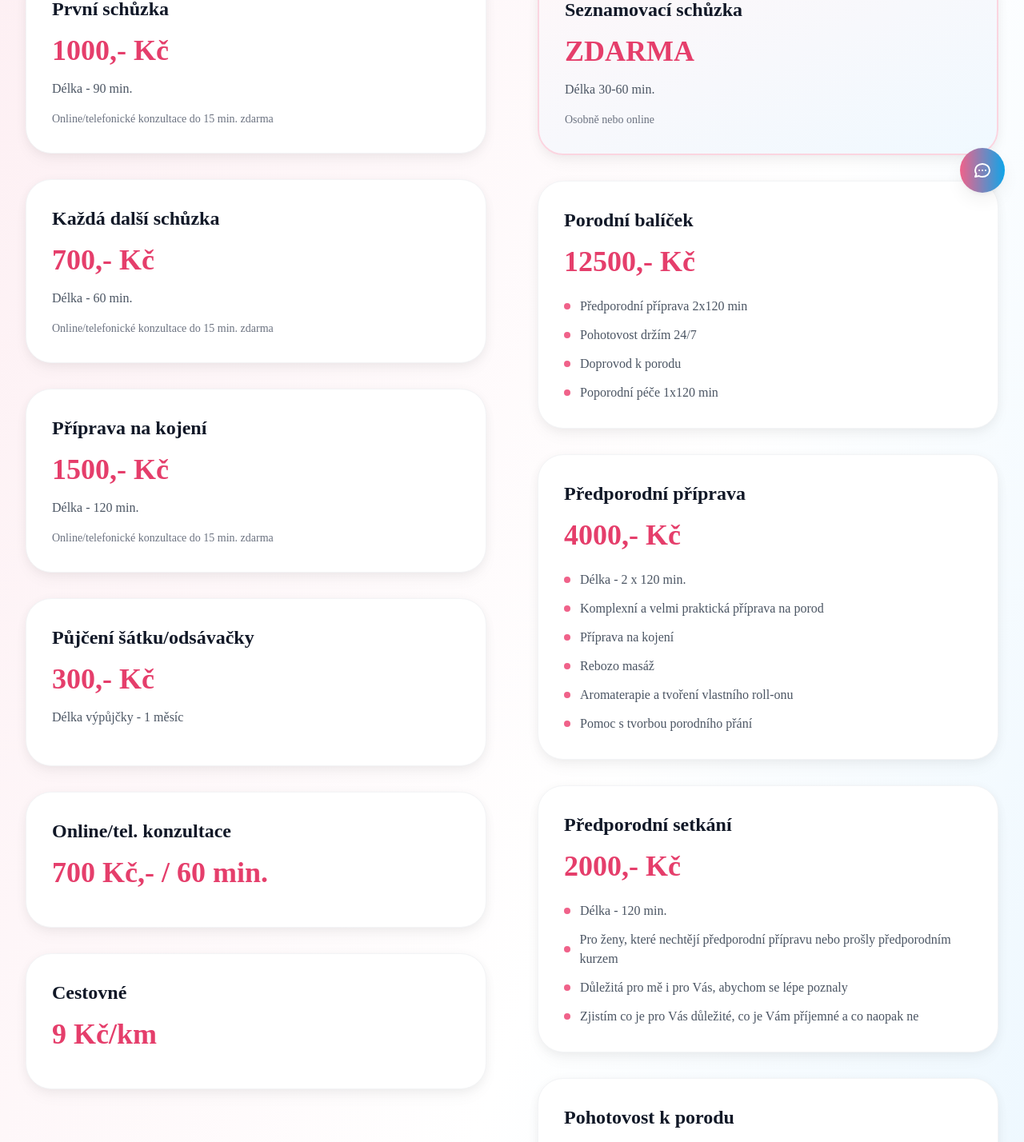
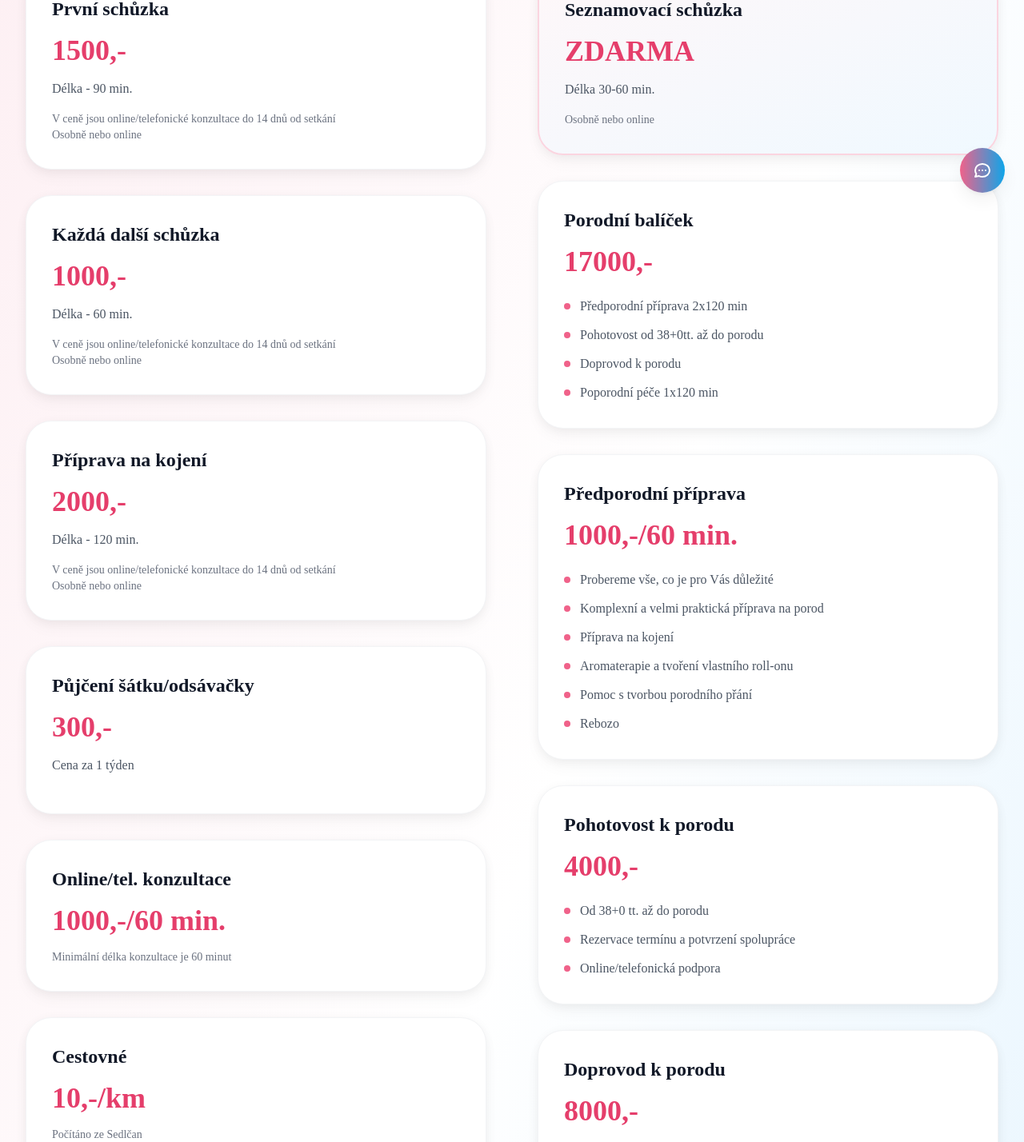
Before and after one commit to stiffold/kataka-web, a React (Create React App) app: page /cenik in a window 1280 px wide. Shown: the part 535-1963 px from the top of the page at 80% size. Built offline with nearby package versions, Linux system fonts and the light colour scheme.

Commit message:
zmeny v hero sectionu a kontaktnim formulari

```diff
--- a/package.json
+++ b/package.json
@@ -9,12 +9,15 @@
     "@testing-library/react": "^16.3.0",
     "@testing-library/user-event": "^13.5.0",
     "@types/jest": "^27.5.2",
+    "@types/leaflet": "^1.9.21",
     "@types/react": "^18.2.79",
     "@types/react-dom": "^18.2.25",
     "@types/react-router-dom": "^5.3.3",
+    "leaflet": "^1.9.4",
     "react": "^18.2.0",
     "react-dom": "^18.2.0",
     "react-ga4": "^2.1.0",
+    "react-leaflet": "^4.2.1",
     "react-particles": "^2.12.2",
     "react-router-dom": "^7.8.2",
     "react-scripts": "5.0.1",
--- a/src/pages/About.tsx
+++ b/src/pages/About.tsx
@@ -2,7 +2,7 @@ import React from 'react';
 
 const About: React.FC = () => {
   const qualifications = [
-    "Porodní dula-absolventka u České asociace dul (ČAD)",
+    "Certifikovaná porodní dula u České asociace dul (ČAD)",
     "Certifikovaná laktační poradkyně o.z. MAMILA (od ledna 2023)",
     "Vystudovaná střední a vyšší zdravotnická škola",
     "Zkušenosti z porodních sálů a oddělení šestinedělí"
@@ -71,7 +71,7 @@ const About: React.FC = () => {
                     Vystudovala jsem střední a vyšší zdravotnickou školu. Už při studiu jsem byla nejraději na porodních sálech a na oddělení šestinedělí :)
                   </p>
                   <p>
-                    Nyní jsem porodní dula-absolventka u České asociace dul (ČAD), jsem tedy dula v zácviku a výhodou pro Vás je nižší cena této služby.
+                    Jsem certifikovaná porodní dula u České asociace dul (ČAD).
                   </p>
                   <p>
                     Od ledna 2023 jsem certifikovaná laktační poradkyně o.z. MAMILA. Tato práce mě velmi baví a naplňuje.
--- a/src/pages/Contact.tsx
+++ b/src/pages/Contact.tsx
@@ -123,7 +123,7 @@ const Contact: React.FC = () => {
                     <div>
                       <p className="text-sm text-gray-500">Působnost</p>
                       <p className="text-lg font-medium text-gray-900">
-                        Benešov, Bystřice, Příbram, Neveklov, Votice, Týnec nad Sázavou, Milevsko, Sedlec-Prčice, Petrovice, Dobříš, Kamýk nad Vltavou, Nový Knín, Mníšek pod Brdy, Štěchovice, Sedlčany
+                        Sedlčany, Benešov, Bystřice, Příbram, Neveklov, Votice, Týnec nad Sázavou, Milevsko, Sedlec-Prčice, Petrovice, Dobříš, Kamýk nad Vltavou, Nový Knín
                       </p>
                     </div>
                   </div>
--- a/src/pages/Home.tsx
+++ b/src/pages/Home.tsx
@@ -190,7 +190,7 @@ const Home: React.FC = () => {
                 </p>
                 <div className="bg-gradient-to-r from-pink-100/70 to-rose-100/70 rounded-2xl p-6 border border-pink-200/50">
                   <p className="text-gray-800 font-body font-semibold leading-relaxed text-lg">
-                    Benešov, Bystřice, Příbram, Neveklov, Votice, Týnec nad Sázavou, Milevsko, Sedlec-Prčice, Petrovice, Dobříš, Kamýk nad Vltavou, Nový Knín, Mníšek pod Brdy, Štěchovice, Sedlčany, Hořovice, Tábor
+                    Sedlčany, Benešov, Bystřice, Příbram, Neveklov, Votice, Týnec nad Sázavou, Milevsko, Sedlec-Prčice, Petrovice, Dobříš, Kamýk nad Vltavou, Nový Knín
                   </p>
                 </div>
               </div>
--- a/src/pages/Pricing.tsx
+++ b/src/pages/Pricing.tsx
@@ -24,49 +24,54 @@ const Pricing: React.FC = () => {
             <div className="group">
               <div className="bg-white rounded-3xl p-8 shadow-soft hover:shadow-soft-lg transition-all duration-300 transform hover:-translate-y-2 border border-gray-100">
                 <h3 className="text-2xl font-semibold text-gray-900 mb-4">První schůzka</h3>
-                <div className="text-4xl font-bold text-primary-600 mb-4">1000,- Kč</div>
+                <div className="text-4xl font-bold text-primary-600 mb-4">1500,-</div>
                 <p className="text-gray-600 mb-4">Délka - 90 min.</p>
-                <p className="text-sm text-gray-500">Online/telefonické konzultace do 15 min. zdarma</p>
+                <p className="text-sm text-gray-500">V ceně jsou online/telefonické konzultace do 14 dnů od setkání</p>
+                <p className="text-sm text-gray-500">Osobně nebo online</p>
               </div>
             </div>
 
             <div className="group">
               <div className="bg-white rounded-3xl p-8 shadow-soft hover:shadow-soft-lg transition-all duration-300 transform hover:-translate-y-2 border border-gray-100">
                 <h3 className="text-2xl font-semibold text-gray-900 mb-4">Každá další schůzka</h3>
-                <div className="text-4xl font-bold text-primary-600 mb-4">700,- Kč</div>
+                <div className="text-4xl font-bold text-primary-600 mb-4">1000,-</div>
                 <p className="text-gray-600 mb-4">Délka - 60 min.</p>
-                <p className="text-sm text-gray-500">Online/telefonické konzultace do 15 min. zdarma</p>
+                <p className="text-sm text-gray-500">V ceně jsou online/telefonické konzultace do 14 dnů od setkání</p>
+                <p className="text-sm text-gray-500">Osobně nebo online</p>
               </div>
             </div>
 
             <div className="group">
               <div className="bg-white rounded-3xl p-8 shadow-soft hover:shadow-soft-lg transition-all duration-300 transform hover:-translate-y-2 border border-gray-100">
                 <h3 className="text-2xl font-semibold text-gray-900 mb-4">Příprava na kojení</h3>
-                <div className="text-4xl font-bold text-primary-600 mb-4">1500,- Kč</div>
+                <div className="text-4xl font-bold text-primary-600 mb-4">2000,-</div>
                 <p className="text-gray-600 mb-4">Délka - 120 min.</p>
-                <p className="text-sm text-gray-500">Online/telefonické konzultace do 15 min. zdarma</p>
+                <p className="text-sm text-gray-500">V ceně jsou online/telefonické konzultace do 14 dnů od setkání</p>
+                <p className="text-sm text-gray-500">Osobně nebo online</p>
               </div>
             </div>
 
             <div className="group">
               <div className="bg-white rounded-3xl p-8 shadow-soft hover:shadow-soft-lg transition-all duration-300 transform hover:-translate-y-2 border border-gray-100">
                 <h3 className="text-2xl font-semibold text-gray-900 mb-4">Půjčení šátku/odsávačky</h3>
-                <div className="text-4xl font-bold text-primary-600 mb-4">300,- Kč</div>
-                <p className="text-gray-600 mb-4">Délka výpůjčky - 1 měsíc</p>
+                <div className="text-4xl font-bold text-primary-600 mb-4">300,-</div>
+                <p className="text-gray-600 mb-4">Cena za 1 týden</p>
               </div>
             </div>
 
             <div className="group">
               <div className="bg-white rounded-3xl p-8 shadow-soft hover:shadow-soft-lg transition-all duration-300 transform hover:-translate-y-2 border border-gray-100">
                 <h3 className="text-2xl font-semibold text-gray-900 mb-4">Online/tel. konzultace</h3>
-                <div className="text-4xl font-bold text-primary-600 mb-4">700 Kč,- / 60 min.</div>
+                <div className="text-4xl font-bold text-primary-600 mb-4">1000,-/60 min.</div>
+                <p className="text-sm text-gray-500">Minimální délka konzultace je 60 minut</p>
               </div>
             </div>
 
             <div className="group">
               <div className="bg-white rounded-3xl p-8 shadow-soft hover:shadow-soft-lg transition-all duration-300 transform hover:-translate-y-2 border border-gray-100">
                 <h3 className="text-2xl font-semibold text-gray-900 mb-4">Cestovné</h3>
-                <div className="text-4xl font-bold text-primary-600 mb-4">9 Kč/km</div>
+                <div className="text-4xl font-bold text-primary-600 mb-4">10,-/km</div>
+                <p className="text-sm text-gray-500">Počítáno ze Sedlčan</p>
               </div>
             </div>
           </div>
@@ -90,7 +95,7 @@ const Pricing: React.FC = () => {
             <div className="group">
               <div className="bg-white rounded-3xl p-8 shadow-soft hover:shadow-soft-lg transition-all duration-300 transform hover:-translate-y-2 border border-gray-100">
                 <h3 className="text-2xl font-semibold text-gray-900 mb-4">Porodní balíček</h3>
-                <div className="text-4xl font-bold text-primary-600 mb-6">12500,- Kč</div>
+                <div className="text-4xl font-bold text-primary-600 mb-6">17000,-</div>
                 <ul className="text-gray-600 space-y-3">
                   <li className="flex items-center">
                     <div className="w-2 h-2 bg-primary-500 rounded-full mr-3"></div>
@@ -98,7 +103,7 @@ const Pricing: React.FC = () => {
                   </li>
                   <li className="flex items-center">
                     <div className="w-2 h-2 bg-primary-500 rounded-full mr-3"></div>
-                    Pohotovost držím 24/7
+                    Pohotovost od 38+0tt. až do porodu
                   </li>
                   <li className="flex items-center">
                     <div className="w-2 h-2 bg-primary-500 rounded-full mr-3"></div>
@@ -115,11 +120,11 @@ const Pricing: React.FC = () => {
             <div className="group">
               <div className="bg-white rounded-3xl p-8 shadow-soft hover:shadow-soft-lg transition-all duration-300 transform hover:-translate-y-2 border border-gray-100">
                 <h3 className="text-2xl font-semibold text-gray-900 mb-4">Předporodní příprava</h3>
-                <div className="text-4xl font-bold text-primary-600 mb-6">4000,- Kč</div>
+                <div className="text-4xl font-bold text-primary-600 mb-6">1000,-/60 min.</div>
                 <ul className="text-gray-600 space-y-3">
                   <li className="flex items-center">
                     <div className="w-2 h-2 bg-primary-500 rounded-full mr-3"></div>
-                    Délka - 2 x 120 min.
+                    Probereme vše, co je pro Vás důležité
                   </li>
                   <li className="flex items-center">
                     <div className="w-2 h-2 bg-primary-500 rounded-full mr-3"></div>
@@ -131,53 +136,29 @@ const Pricing: React.FC = () => {
                   </li>
                   <li className="flex items-center">
                     <div className="w-2 h-2 bg-primary-500 rounded-full mr-3"></div>
-                    Rebozo masáž
-                  </li>
-                  <li className="flex items-center">
-                    <div className="w-2 h-2 bg-primary-500 rounded-full mr-3"></div>
                     Aromaterapie a tvoření vlastního roll-onu
                   </li>
                   <li className="flex items-center">
                     <div className="w-2 h-2 bg-primary-500 rounded-full mr-3"></div>
                     Pomoc s tvorbou porodního přání
                   </li>
-                </ul>
-              </div>
-            </div>
-
-            <div className="group">
-              <div className="bg-white rounded-3xl p-8 shadow-soft hover:shadow-soft-lg transition-all duration-300 transform hover:-translate-y-2 border border-gray-100">
-                <h3 className="text-2xl font-semibold text-gray-900 mb-4">Předporodní setkání</h3>
-                <div className="text-4xl font-bold text-primary-600 mb-6">2000,- Kč</div>
-                <ul className="text-gray-600 space-y-3">
                   <li className="flex items-center">
                     <div className="w-2 h-2 bg-primary-500 rounded-full mr-3"></div>
-                    Délka - 120 min.
-                  </li>
-                  <li className="flex items-center">
-                    <div className="w-2 h-2 bg-primary-500 rounded-full mr-3"></div>
-                    Pro ženy, které nechtějí předporodní přípravu nebo prošly předporodním kurzem
-                  </li>
-                  <li className="flex items-center">
-                    <div className="w-2 h-2 bg-primary-500 rounded-full mr-3"></div>
-                    Důležitá pro mě i pro Vás, abychom se lépe poznaly
-                  </li>
-                  <li className="flex items-center">
-                    <div className="w-2 h-2 bg-primary-500 rounded-full mr-3"></div>
-                    Zjistím co je pro Vás důležité, co je Vám příjemné a co naopak ne
+                    Rebozo
                   </li>
                 </ul>
               </div>
             </div>
 
+
             <div className="group">
               <div className="bg-white rounded-3xl p-8 shadow-soft hover:shadow-soft-lg transition-all duration-300 transform hover:-translate-y-2 border border-gray-100">
                 <h3 className="text-2xl font-semibold text-gray-900 mb-4">Pohotovost k porodu</h3>
-                <div className="text-4xl font-bold text-primary-600 mb-6">3500,- Kč</div>
+                <div className="text-4xl font-bold text-primary-600 mb-6">4000,-</div>
                 <ul className="text-gray-600 space-y-3">
                   <li className="flex items-center">
                     <div className="w-2 h-2 bg-primary-500 rounded-full mr-3"></div>
-                    Od ukončeného 38.tt až do porodu
+                    Od 38+0 tt. až do porodu
                   </li>
                   <li className="flex items-center">
                     <div className="w-2 h-2 bg-primary-500 rounded-full mr-3"></div>
@@ -187,10 +168,6 @@ const Pricing: React.FC = () => {
                     <div className="w-2 h-2 bg-primary-500 rounded-full mr-3"></div>
                     Online/telefonická podpora
                   </li>
-                  <li className="flex items-center">
-                    <div className="w-2 h-2 bg-primary-500 rounded-full mr-3"></div>
-                    Pohotovost držím 24/7
-                  </li>
                 </ul>
               </div>
             </div>
@@ -198,7 +175,7 @@ const Pricing: React.FC = () => {
             <div className="group">
               <div className="bg-white rounded-3xl p-8 shadow-soft hover:shadow-soft-lg transition-all duration-300 transform hover:-translate-y-2 border border-gray-100">
                 <h3 className="text-2xl font-semibold text-gray-900 mb-4">Doprovod k porodu</h3>
-                <div className="text-4xl font-bold text-primary-600 mb-4">5000,- Kč</div>
+                <div className="text-4xl font-bold text-primary-600 mb-4">8000,-</div>
                 <p className="text-gray-600 mb-4">Cena se ani při dlouhém porodu nemění</p>
               </div>
             </div>
@@ -206,7 +183,7 @@ const Pricing: React.FC = () => {
             <div className="group">
               <div className="bg-white rounded-3xl p-8 shadow-soft hover:shadow-soft-lg transition-all duration-300 transform hover:-translate-y-2 border border-gray-100">
                 <h3 className="text-2xl font-semibold text-gray-900 mb-4">Poporodní péče</h3>
-                <div className="text-4xl font-bold text-primary-600 mb-6">1500,- Kč</div>
+                <div className="text-4xl font-bold text-primary-600 mb-6">2000,-</div>
                 <ul className="text-gray-600 space-y-3">
                   <li className="flex items-center">
                     <div className="w-2 h-2 bg-primary-500 rounded-full mr-3"></div>
@@ -231,14 +208,16 @@ const Pricing: React.FC = () => {
             <div className="group">
               <div className="bg-white rounded-3xl p-8 shadow-soft hover:shadow-soft-lg transition-all duration-300 transform hover:-translate-y-2 border border-gray-100">
                 <h3 className="text-2xl font-semibold text-gray-900 mb-4">Online/tel. konzultace</h3>
-                <div className="text-4xl font-bold text-primary-600 mb-4">350 Kč,- / 30 min.</div>
+                <div className="text-4xl font-bold text-primary-600 mb-4">1000,-/60 min.</div>
+                <p className="text-sm text-gray-500">Minimální délka konzultace je 60 minut</p>
               </div>
             </div>
 
             <div className="group">
               <div className="bg-white rounded-3xl p-8 shadow-soft hover:shadow-soft-lg transition-all duration-300 transform hover:-translate-y-2 border border-gray-100">
                 <h3 className="text-2xl font-semibold text-gray-900 mb-4">Cestovné</h3>
-                <div className="text-4xl font-bold text-primary-600 mb-4">9 Kč/km</div>
+                <div className="text-4xl font-bold text-primary-600 mb-4">10,-/km</div>
+                <p className="text-sm text-gray-500">Počítáno ze Sedlčan</p>
               </div>
             </div>
           </div>
--- a/src/pages/Services.tsx
+++ b/src/pages/Services.tsx
@@ -15,6 +15,7 @@ const Services: React.FC = () => {
 
   const prenatalTopics = [
     "Relaxační techniky (masáže, rebozo, nácvik úlevových poloh), které ráda v případě zájmu naučím i partnera.",
+    "Dýchání při porodu",
     "Tipy jak přirozeně vyvolat porod, jak rozpoznat začátek porodu",
     "Informace o průběhu vaginálního porodu, porodu císařským řezem, porodu koncem pánevním či VBAC",
     "Polohy ženy při porodu",
@@ -128,7 +129,7 @@ const Services: React.FC = () => {
             <div className="bg-white rounded-3xl p-12 shadow-soft hover:shadow-soft-lg transition-all duration-300 transform hover:-translate-y-2 border border-gray-100">
               <h2 className="text-4xl font-bold text-gray-900 mb-8">PŘEDPORODNÍ PŘÍPRAVA</h2>
               <p className="text-xl text-gray-600 mb-8">
-                Probíhá ve 2 schůzkách, každá trvá cca 2 hodiny. V porodním balíčku je navíc příprava na kojení (1,5 hod.).
+                Sama si můžete určit, jak dlouho bude trvat. Dopředu se domluvíme, co je pro Vás důležité vědět. Díky tomu Vám přípravu přichystám namíru. V porodním balíčku jsou celkem 4 hodiny předporodních příprav.
               </p>
               <p className="text-xl text-gray-600 mb-8">
                 Témata přípravy:
```
Also changed, not shown: src/components/Hero.tsx (+11 -4 lines), 1 other file (tests, documents, lock files or other folders).
